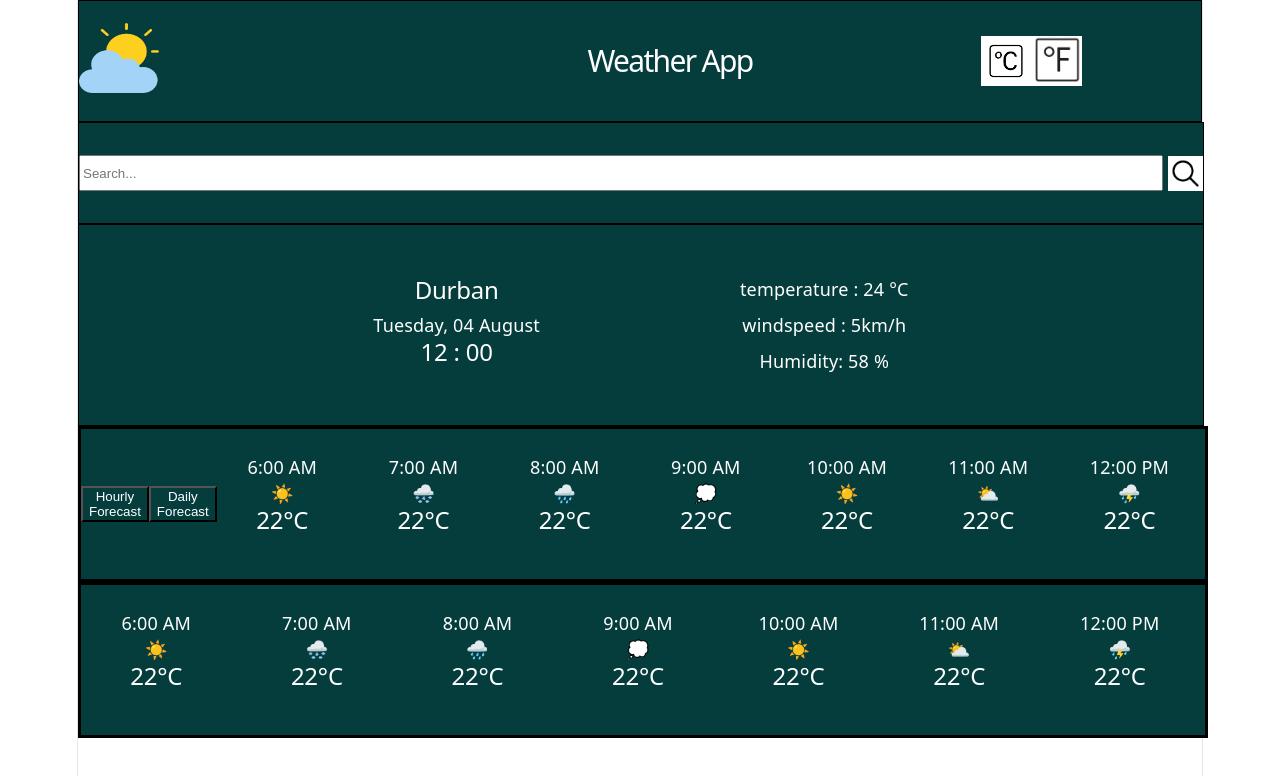
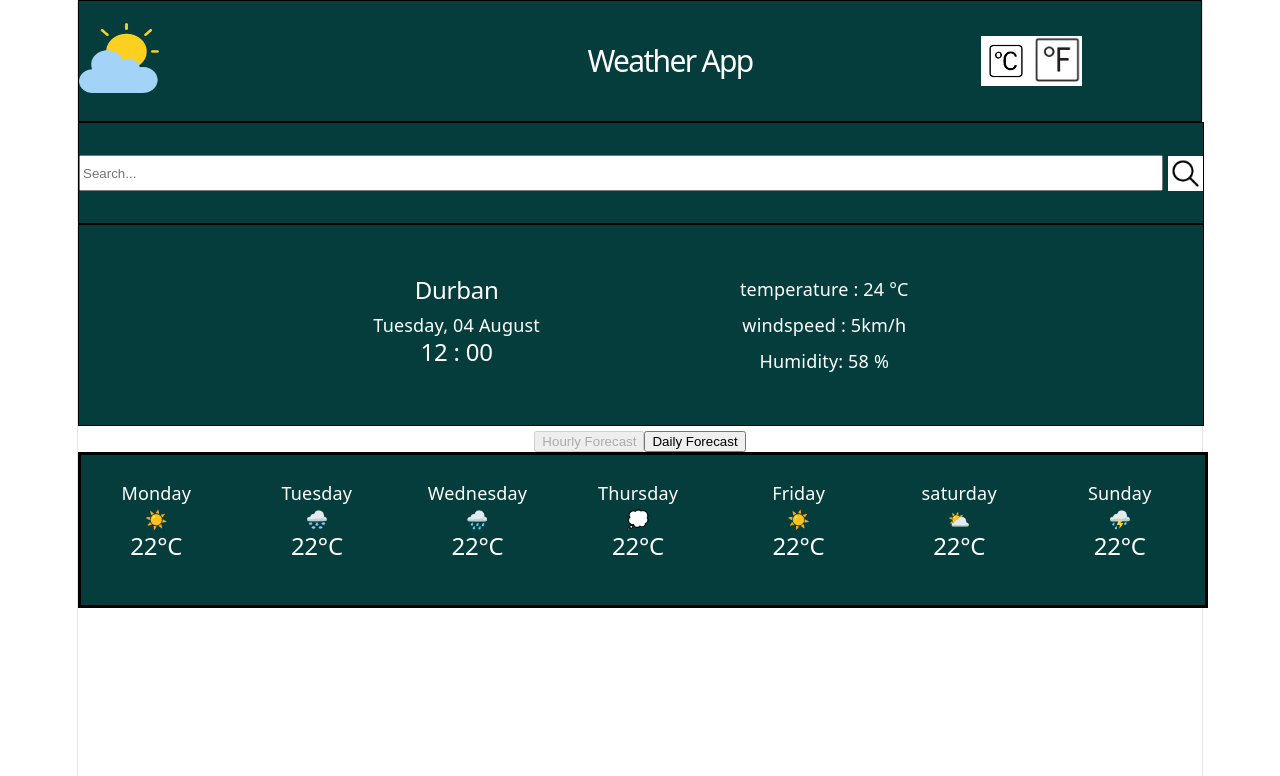
Before and after one commit to nokuphiwa02/weatherProject, a React (Vite) app: page / in a window 1280 px wide. Shown: the top 776 px of the page. Built offline with nearby package versions, Linux system fonts and the light colour scheme.

Commit message:
buttonForecast

```diff
--- a/src/App.tsx
+++ b/src/App.tsx
@@ -2,8 +2,7 @@ import { Navbar } from "./Components/navbar/navbar";
 import { SearchBar } from "./Components/searchBar/searchBar";
 import WeatherCard from "./Components/weatherCard/weatherCard";
 import { type weatherCardProps } from "./Components/weatherCard/weatherCard";
-import { HourlyForecast } from "./Components/HourlyForecast/HourlyForecast";
-import { DailyForecast } from "./Components/DailyForecast/DailyForecast";
+import { ForecastContainer } from "./Components/forecastContainer/ForecastContainer";
 
 type AppProps = {
   weather: weatherCardProps[];
@@ -18,10 +17,8 @@ export const App: React.FC<AppProps> = ({ weather }) => {
         city={weather[0]?.city}
         temperature={weather[0]?.temperature}
         windSpeed={weather[0]?.windSpeed}
-        humidity={weather[0]?.humidity}
-      />
-      <HourlyForecast />
-      <DailyForecast />
+        humidity={weather[0]?.humidity}/>
+     <ForecastContainer/>
     </div>
   );
 };
--- a/src/Components/DailyForecast/DailyForecast.module.css
+++ b/src/Components/DailyForecast/DailyForecast.module.css
@@ -2,6 +2,7 @@
   width: 100%;
   height: 150px;
   display: flex;
+  position: relative;
   flex-direction: row;
   margin-top: 0;
   justify-content: center;
--- a/src/Components/DailyForecast/DailyForecast.tsx
+++ b/src/Components/DailyForecast/DailyForecast.tsx
@@ -6,41 +6,41 @@ export const DailyForecast = () => {
   return (
     <div className={styles.DailyContent}>
       <div className={styles.dailyForecast}>
-        <Text variant="p">6:00 AM</Text>
+        <Text variant="p">Monday</Text>
         ☀️
         <Text variant="h2">22°C</Text>
       </div>
 
       <div className={styles.dailyForecast}>
-        <Text variant="p">7:00 AM</Text>
+        <Text variant="p">Tuesday</Text>
         🌨️
         <Text variant="h2">22°C</Text>
       </div>
 
       <div className={styles.dailyForecast}>
-        <Text variant="p">8:00 AM</Text>
+        <Text variant="p">Wednesday</Text>
         🌧️
         <Text variant="h2">22°C</Text>
       </div>
 
       <div className={styles.dailyForecast}>
-        <Text variant="p">9:00 AM</Text>
+        <Text variant="p">Thursday</Text>
         💭
         <Text variant="h2">22°C</Text>
       </div>
 
       <div className={styles.dailyForecast}>
-        <Text variant="p">10:00 AM</Text>
+        <Text variant="p">Friday</Text>
         ☀️
         <Text variant="h2">22°C</Text>
       </div>
 
       <div className={styles.dailyForecast}>
-        <Text variant="p">11:00 AM</Text>⛅<Text variant="h2">22°C</Text>
+        <Text variant="p">saturday</Text>⛅<Text variant="h2">22°C</Text>
       </div>
 
       <div className={styles.dailyForecast}>
-        <Text variant="p">12:00 PM</Text>
+        <Text variant="p">Sunday</Text>
         ⛈️
         <Text variant="h2">22°C</Text>
       </div>
--- a/src/Components/HourlyForecast/HourlyForecast.module.css
+++ b/src/Components/HourlyForecast/HourlyForecast.module.css
@@ -1,6 +1,7 @@
 .hourlyContent {
   width: 100%;
   height: 150px;
+  position: relative;
   display: flex;
   flex-direction: row;
   margin-top:0;
--- a/src/Components/HourlyForecast/HourlyForecast.tsx
+++ b/src/Components/HourlyForecast/HourlyForecast.tsx
@@ -14,8 +14,7 @@ export const HourlyForecast = () => {
     <>
 
     <div className={styles.hourlyContent}>
-       <button className={styles.hrly}>Hourly Forecast</button>
-       <button  className={styles.daily}>Daily Forecast</button>
+
 
       <div className={styles.hourlyForecast}>
         <Text variant="p">6:00 AM</Text>
--- /dev/null
+++ b/src/Components/forecastContainer/ForecastContainer.tsx
@@ -0,0 +1,25 @@
+import React, {useState} from 'react'
+
+import { DailyForecast } from '../DailyForecast/DailyForecast'
+import { HourlyForecast } from '../HourlyForecast/HourlyForecast'
+
+
+export const ForecastContainer = () => {
+
+    const [active ,setActive] = useState <'hourly' |  'daily'>('hourly')
+
+
+
+  return (
+
+  <div className='content'>
+    <div className='btns'>
+      <button onClick={()=>setActive('hourly')} disabled={active=== 'hourly'}>Hourly Forecast</button>
+       <button onClick={()=>setActive('daily')} disabled={active=== 'daily'}>Daily Forecast</button>
+    </div>
+        {active === 'hourly' ? <DailyForecast/> : <HourlyForecast/>}
+  </div>
+
+
+  )
+}
```
Also changed, not shown: src/Components/forecastContainer/ForecastContainer.modules.css (added, +19 -0 lines).
